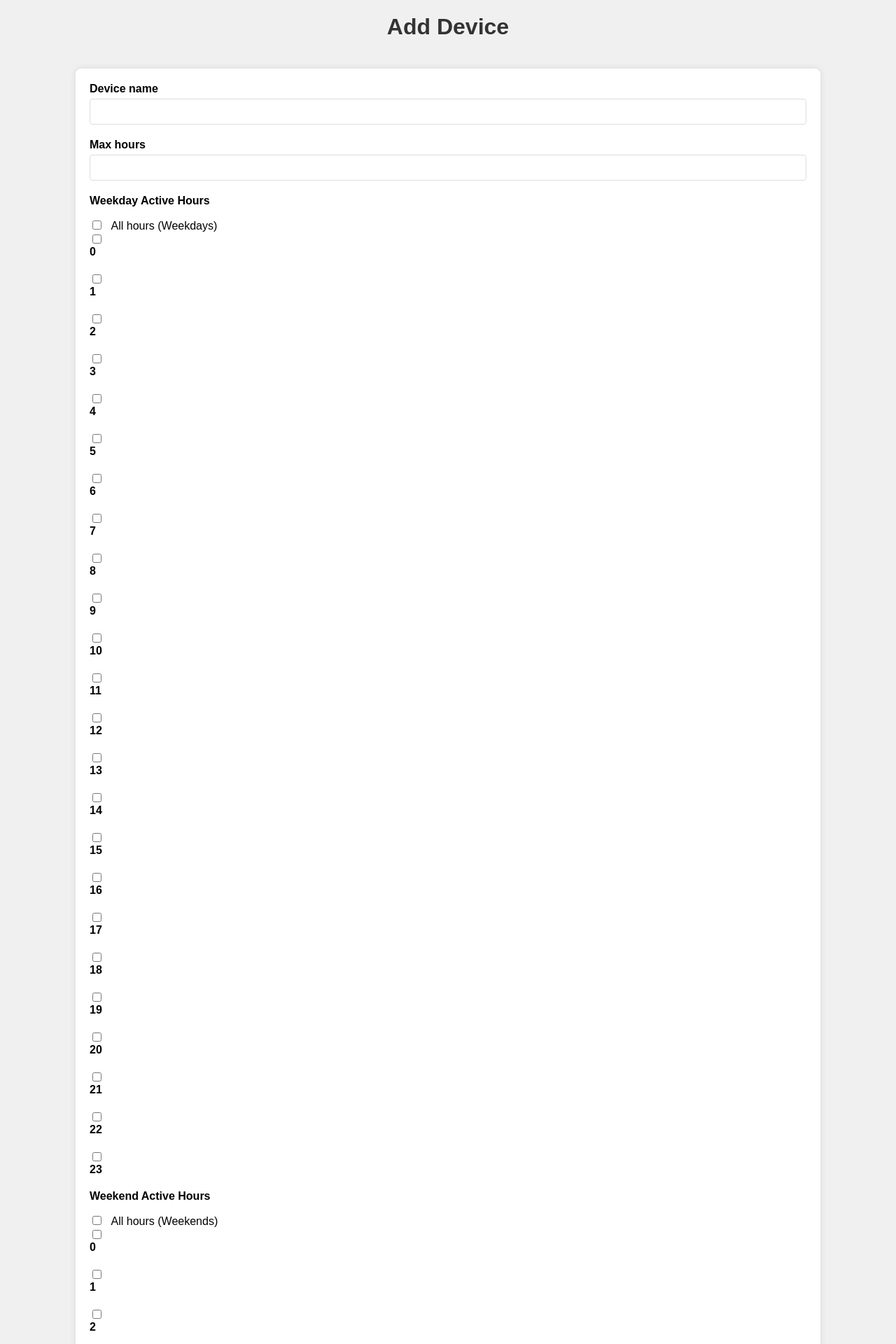
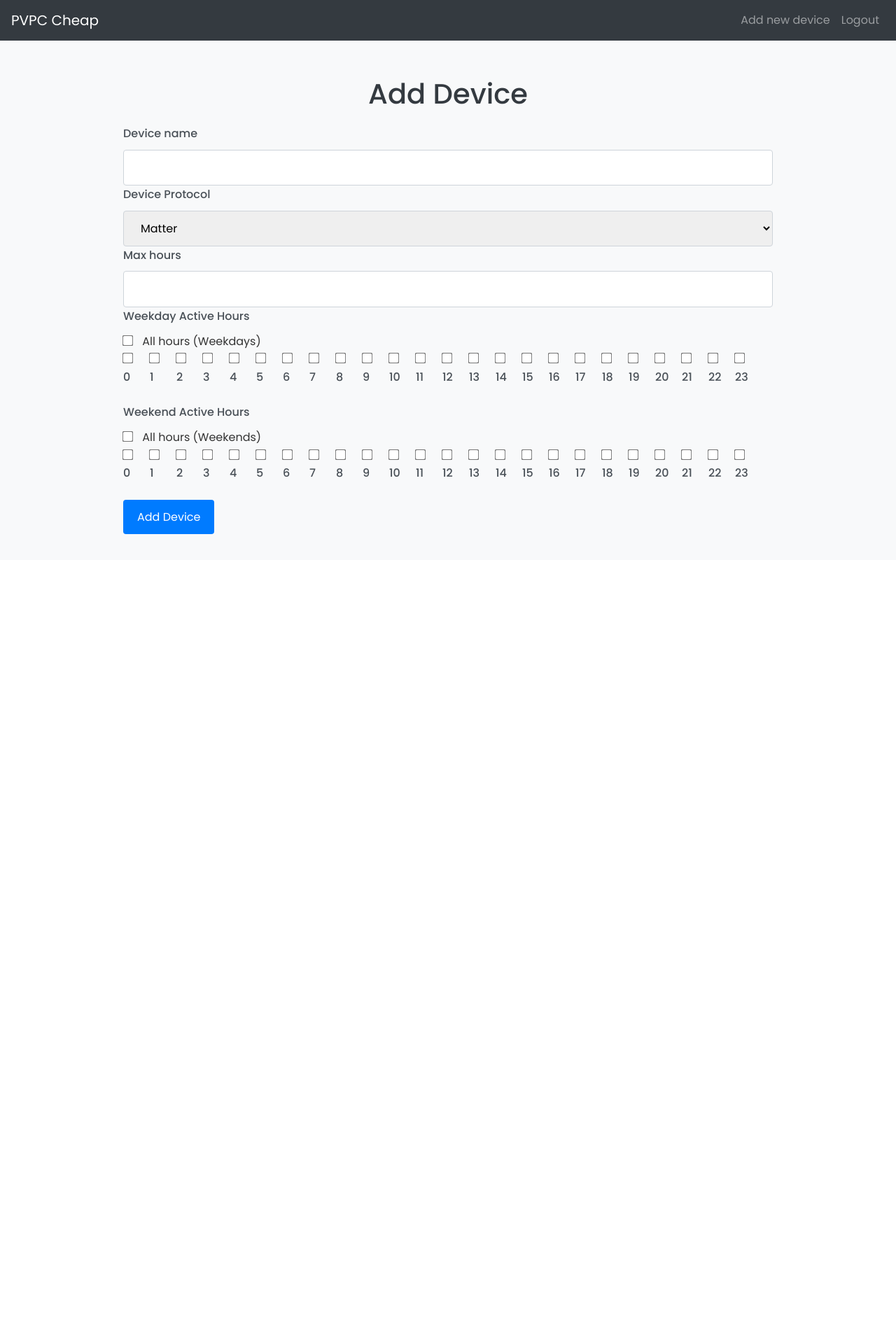
Before and after one commit to crashbit666/pvpccheap, a Flask app: page /add_device in a window 1280 px wide. Shown: the top 1920 px of the page at 70% size. After the commit the page ends 763 px from the top, so only its background shows below. Run offline with Flask 3, Linux system fonts and the light colour scheme; the visitor is signed in with stand-in values (Sample User, id 1); some libraries are stand-ins or nearby versions.

Commit message:
Add device protocol and webhook if IFTTT has selected

```diff
--- a/app/forms.py
+++ b/app/forms.py
@@ -1,6 +1,8 @@
 from flask_wtf import FlaskForm
-from wtforms import StringField, PasswordField, BooleanField, SubmitField, IntegerField, SelectMultipleField, widgets
+from wtforms import StringField, PasswordField, BooleanField, SubmitField, IntegerField, SelectMultipleField, widgets, \
+    SelectField, Form, FieldList, FormField
 from wtforms.validators import DataRequired, Email, EqualTo, ValidationError, NumberRange
+
 from app.models import User
 
 
@@ -32,8 +34,14 @@ class RegistrationForm(FlaskForm):
             raise ValidationError('Please use another email.')
 
 
+class IFTTTForm(Form):
+    webhook = StringField('Webhook')
+
+
 class DeviceForm(FlaskForm):
     device_name = StringField('Device name', validators=[DataRequired()])
+    device_protocol = SelectField('Device Protocol', choices=[('Matter', 'Matter'), ('IFTTT', 'IFTTT')])
+    ifttt_form = FormField(IFTTTForm)
     max_hours = IntegerField('Max hours', validators=[DataRequired(), NumberRange(min=0, max=24)])
     active_hours_weekday = SelectMultipleField('Weekday Active Hours', choices=[(hour, hour) for hour in range(24)],
                                                coerce=int, widget=widgets.ListWidget(prefix_label=False),
--- a/app/routes.py
+++ b/app/routes.py
@@ -50,13 +50,19 @@ def register():
 def add_device():
     form = DeviceForm()
     if form.validate_on_submit():
+        if form.device_protocol.data == 'IFTTT' and not form.ifttt_form.webhook.data:
+            flash('Webhook is required for IFTTT protocol.')
+            return render_template('add_device.html', form=form)
         weekday_hours = [int(hour) for hour in form.active_hours_weekday.data]
         weekend_hours = [int(hour) for hour in form.active_hours_weekend.data]
+        webhook = form.ifttt_form.webhook.data if form.device_protocol.data == 'IFTTT' else None
         current_user.add_device(
             form.device_name.data,
+            form.device_protocol.data,
             form.max_hours.data,
             weekday_hours,
-            weekend_hours
+            weekend_hours,
+            webhook
         )
         flash('Your device has been added.')
         return redirect(url_for('index'))
--- a/app/static/css/add_device.css
+++ b/app/static/css/add_device.css
@@ -1,98 +1,71 @@
 body {
-    font-family: Arial, sans-serif;
-    background-color: #f0f0f0;
+    font-family: 'Poppins', sans-serif;
+    background-color: #f8f9fa;
     margin: 0;
     padding: 0;
 }
 
 h1 {
-    color: #333;
+    color: #343a40;
     text-align: center;
     padding: 20px 0;
 }
 
-form {
-    width: 80%;
+.add_device form {
+    max-width: 80%;
     margin: 0 auto;
     background-color: #fff;
-    padding: 20px;
-    border-radius: 8px;
-    box-shadow: 0px 0px 10px 0px rgba(0,0,0,0.1);
+    padding: 30px;
+    border-radius: 15px;
+    box-shadow: 0 5px 15px rgba(0,0,0,0.1);
 }
 
-form div {
-    margin-bottom: 20px;
+.add_device form div {
+    margin-bottom: 30px;
 }
 
 form label {
     display: block;
-    margin-bottom: 5px;
-    font-weight: bold;
+    margin-bottom: 10px;
+    font-weight: 500;
+    color: #495057;
 }
 
 form input[type="text"], form input[type="number"], form select {
     width: 100%;
-    padding: 10px;
-    border: 1px solid #ddd;
+    padding: 12px 20px;
+    border: 1px solid #ced4da;
     border-radius: 4px;
+    box-sizing: border-box;
+}
+
+form .checkbox-group {
+    display: flex;
+    flex-wrap: wrap;
+    align-items: center;
+}
+
+form .checkbox-group div {
+    flex: 0 0 auto;
+    margin-right: 15px;
+    margin-bottom: 15px;
 }
 
 form input[type="checkbox"] {
     margin-right: 10px;
+    transform: scale(1.2);
 }
 
 form input[type="submit"] {
     background-color: #007bff;
     color: #fff;
-    padding: 10px 20px;
+    padding: 12px 20px;
     border: none;
     border-radius: 4px;
     cursor: pointer;
+    transition: background-color 0.3s ease;
 }
 
 form input[type="submit"]:hover {
     background-color: #0056b3;
 }
-
-.clock {
-    display: grid;
-    place-items: center;
-    width: 300px;
-    height: 300px;
-    margin: 0 auto;
-    border: 1px solid #000;
-    border-radius: 50%;
-    position: relative;
-}
-
-.hour {
-    display: grid;
-    place-items: center;
-    position: absolute;
-    width: 100%;
-    height: 100%;
-}
-
-.hour label {
-    writing-mode: vertical-rl;
-    transform: rotate(180deg);
-    user-select: none;
-}
-
-.hour input[type=checkbox] {
-    display: none;
-}
-
-.hour:nth-child(1) {
-    transform: rotate(0deg);
-}
-
-.hour:nth-child(2) {
-    transform: rotate(15deg);
-}
-
-/* Repite para las 24 horas, incrementando la rotación en 15 grados cada vez */
-
-.hour:nth-child(24) {
-    transform: rotate(345deg);
-}
--- /dev/null
+++ b/app/static/css/base.css
@@ -0,0 +1,54 @@
+/* Reset some styles */
+body, h1, h2, h3, h4, h5, h6, p, ul, ol {
+    margin: 0;
+    padding: 0;
+}
+
+/* Set some basic styles */
+body {
+    font-family: Arial, sans-serif;
+    color: #333;
+    line-height: 1.6;
+}
+
+/* Set basic styles for all links within .container */
+.container a {
+    color: #007bff;
+    text-decoration: none;
+}
+
+.container a:hover {
+    color: #0056b3;
+    text-decoration: underline;
+}
+
+/* Set some styles for the navbar */
+.navbar {
+    background-color: #343a40;
+}
+
+.navbar-brand {
+    color: #fff;
+}
+
+.navbar-nav .nav-link {
+    color: #ddd;
+}
+
+.navbar-nav .nav-link:hover {
+    color: #fff;
+}
+
+/* Style the container */
+.container {
+    max-width: 960px;
+    margin: 0 auto;
+    padding: 2em 1em;
+}
+
+/* Style alert messages */
+.alert-info {
+    color: #0c5460;
+    background-color: #d1ecf1;
+    border-color: #bee5eb;
+}
--- a/app/templates/add_device.html
+++ b/app/templates/add_device.html
@@ -1,11 +1,20 @@
+{% extends "base.html" %}
+
 {% block content %}
+    <link href="https://fonts.googleapis.com/css2?family=Poppins:wght@400;500&display=swap" rel="stylesheet">
     <link rel="stylesheet" type="text/css" href="{{ url_for('static', filename='css/add_device.css') }}">
 
     <h1>Add Device</h1>
-    <form method="POST">
+    <form method="POST" class="add_device">
         {{ form.hidden_tag() }}
         <div>
             {{ form.device_name.label }} {{ form.device_name() }}
+        </div>
+        <div>
+            {{ form.device_protocol.label }} {{ form.device_protocol(id='device_protocol') }}
+        </div>
+        <div class="webhook" style="display:none;">
+            {{ form.ifttt_form.webhook.label }} {{ form.ifttt_form.webhook() }}
         </div>
         <div>
             {{ form.max_hours.label }} {{ form.max_hours() }}
@@ -13,31 +22,46 @@
         <div>
             <p>{{ form.active_hours_weekday.label }}</p>
             <label for="select_all_weekday"></label><input type="checkbox" id="select_all_weekday"> All hours (Weekdays)
+            <div class="checkbox-group">
             {% for subfield in form.active_hours_weekday %}
                 <div>{{ subfield(class_="weekday_hour_checkbox") }} {{ subfield.label }}</div>
             {% endfor %}
+            </div>
         </div>
         <div>
             <p>{{ form.active_hours_weekend.label }}</p>
             <label for="select_all_weekend"></label><input type="checkbox" id="select_all_weekend"> All hours (Weekends)
+            <div class="checkbox-group">
             {% for subfield in form.active_hours_weekend %}
                 <div>{{ subfield(class_="weekend_hour_checkbox") }} {{ subfield.label }}</div>
             {% endfor %}
+            </div>
         </div>
         {{ form.submit() }}
     </form>
 
     <script>
+        document.getElementById('device_protocol').addEventListener('change', function() {
+            var webhookDivs = document.querySelectorAll('.webhook');
+            for (var i = 0; i < webhookDivs.length; i++) {
+                if (this.value == 'IFTTT') {
+                    webhookDivs[i].style.display = 'block';
+                } else {
+                    webhookDivs[i].style.display = 'none';
+                }
+            }
+        });
+
         document.getElementById('select_all_weekday').addEventListener('change', function() {
-            const weekdayCheckboxes = document.querySelectorAll('.weekday_hour_checkbox');
-            for (let i = 0; i < weekdayCheckboxes.length; i++) {
+            var weekdayCheckboxes = document.querySelectorAll('.weekday_hour_checkbox');
+            for (var i = 0; i < weekdayCheckboxes.length; i++) {
                 weekdayCheckboxes[i].checked = this.checked;
             }
         });
 
         document.getElementById('select_all_weekend').addEventListener('change', function() {
-            const weekendCheckboxes = document.querySelectorAll('.weekend_hour_checkbox');
-            for (let i = 0; i < weekendCheckboxes.length; i++) {
+            var weekendCheckboxes = document.querySelectorAll('.weekend_hour_checkbox');
+            for (var i = 0; i < weekendCheckboxes.length; i++) {
                 weekendCheckboxes[i].checked = this.checked;
             }
         });
--- a/app/templates/base.html
+++ b/app/templates/base.html
@@ -6,6 +6,7 @@
     <title>{{ title }}</title>
     <!-- Bootstrap CSS -->
     <link href="https://stackpath.bootstrapcdn.com/bootstrap/4.5.2/css/bootstrap.min.css" rel="stylesheet">
+    <link rel="stylesheet" type="text/css" href="{{ url_for('static', filename='css/base.css') }}">
 </head>
 <body>
     <nav class="navbar navbar-expand-md navbar-dark bg-dark">
```
Also changed, not shown: app/models.py (+6 -1 lines), app/static/css/index.css (added, +52 -0 lines), app/templates/index.html (+8 -2 lines).
